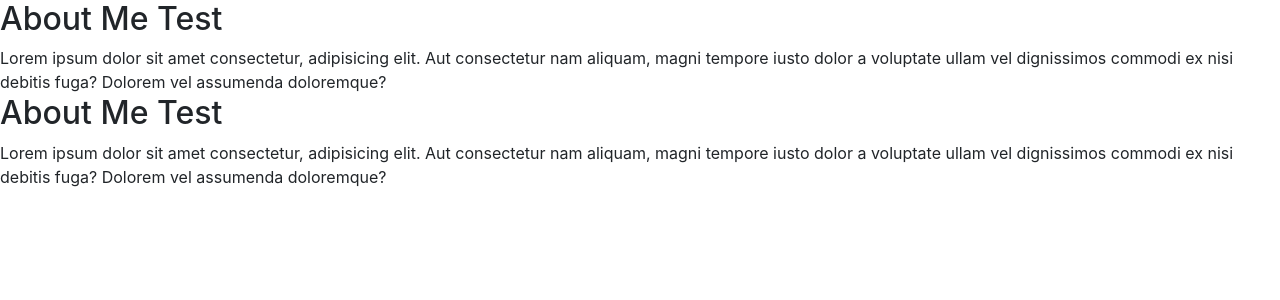
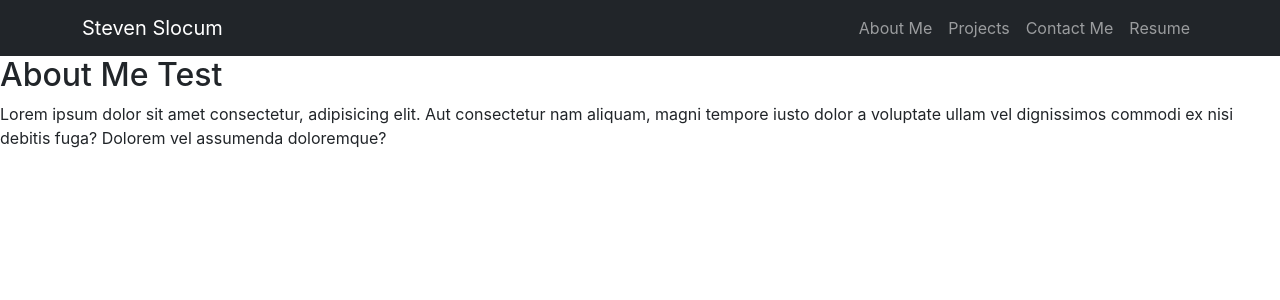
Before and after one commit to gunther123/React-Portfolio, a React (Create React App) app: page / in a window 1280 px wide. Shown: the top 300 px of the page. Built offline with nearby package versions, Linux system fonts and the light colour scheme.

Commit message:
created navbar styling with highlighting and using state

```diff
--- a/src/App.js
+++ b/src/App.js
@@ -4,7 +4,7 @@ import Nav from './Components/Nav';
 // import Page from './components/Page';
 
 function App() {
-  const [pages] = useState([
+  const [page] = useState([
     {
       name: "About Me"
     },
@@ -19,13 +19,13 @@ function App() {
     }
   ])
 
-  const [currentPage, setCurrentPage] = useState(pages[0])
+  const [currentPage, setCurrentPage] = useState(page[0])
 
   return (
     <div className="App">
 
       <Nav
-        pages={pages}
+        page={page}
         setCurrentPage={setCurrentPage}
         currentPage={currentPage}
       >
--- a/src/Components/Nav/index.js
+++ b/src/Components/Nav/index.js
@@ -1,12 +1,29 @@
 import React from 'react';
+import { Col, Container, Navbar, Row, Nav } from 'react-bootstrap';
 
-function Nav() {
+function Navigation(props) {
+    const {
+        page = [],
+        setCurrentPage,
+        currentPage
+    } = props;
+
     return (
-        <div>
-            <h2>About Me Test</h2>
-            <section>Lorem ipsum dolor sit amet consectetur, adipisicing elit. Aut consectetur nam aliquam, magni tempore iusto dolor a voluptate ullam vel dignissimos commodi ex nisi debitis fuga? Dolorem vel assumenda doloremque?</section>
-        </div>
+        <header>
+            <Navbar className= "justify-content-start" bg="dark" variant="dark">
+                <Container>
+                <Navbar.Brand href="/">Steven Slocum</Navbar.Brand>
+                    <Nav className="ml-auto">
+                    {page.map((page) => (
+                            <Nav.Link key={page.name}>
+                                <span onClick={() => { console.log(page); setCurrentPage(page); }}>{page.name}</span>
+                            </Nav.Link>
+                        ))}
+                    </Nav>
+                </Container>
+            </Navbar>
+        </header>
     );
 }
 
-export default Nav;
+export default Navigation;
```
